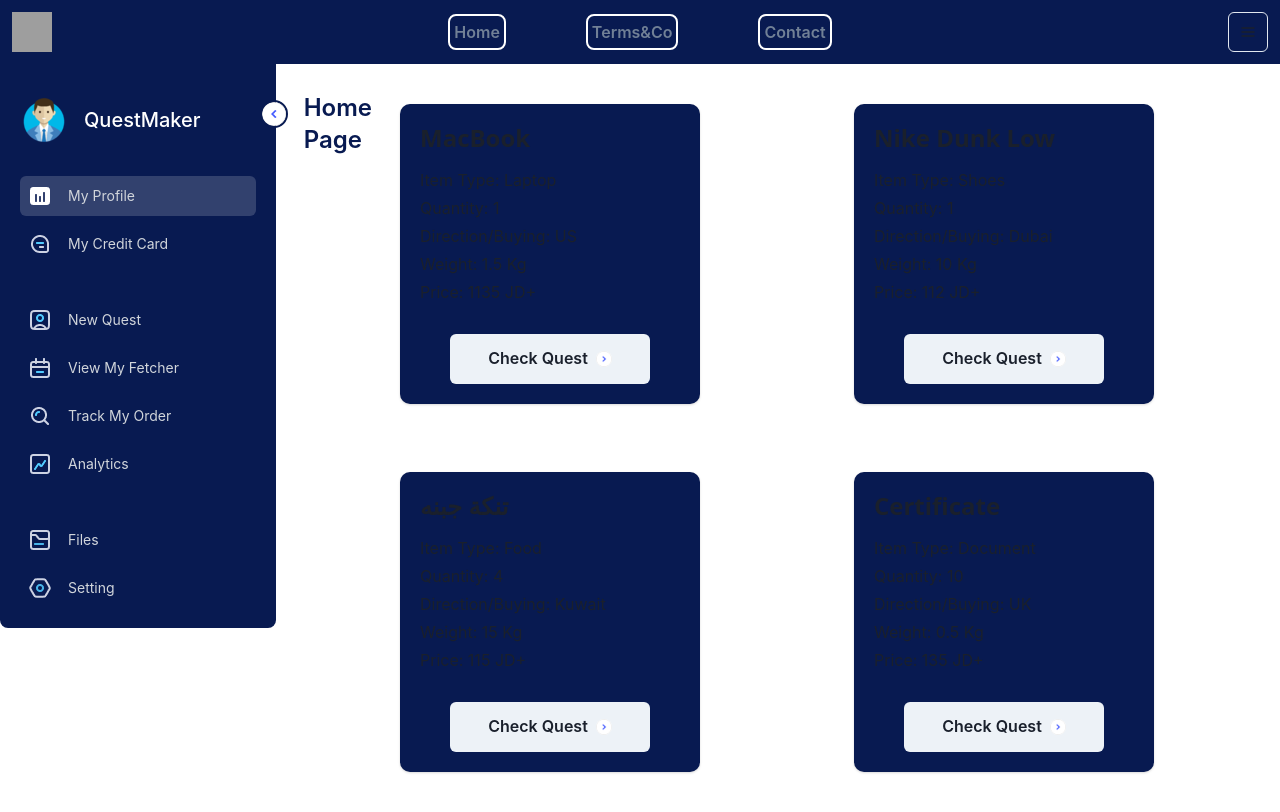
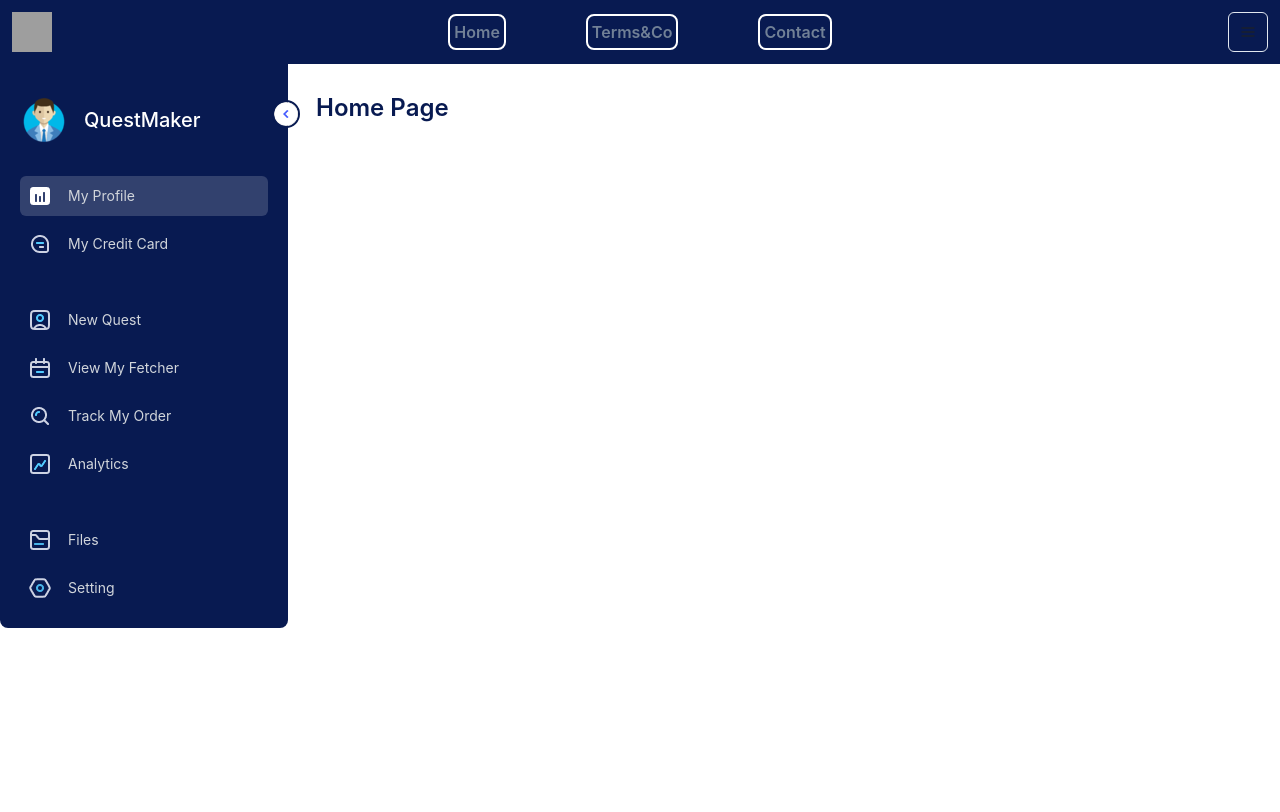
Before and after one commit to KareemLelo/FETCHER, a React (Vite) app: page / in a window 1280 px wide. Shown: the top 812 px of the page. Built offline with nearby package versions, Linux system fonts and the light colour scheme; grey boxes are pictures that could not be loaded.

Commit message:
A bit of changes for making the grid work good but needs more

```diff
--- a/src/App.tsx
+++ b/src/App.tsx
@@ -4,7 +4,6 @@
 
 import NavBar from "./Components/NavBar";
 import SideBar from "./Components/SideBar";
-import QuestCards from "./Components/QuestCards";
 import QuestGrid from "./Components/QuestGrid";
 
 function App() {
@@ -52,7 +51,7 @@
           }}
           templateColumns={{
             base: "1fr",
-            lg: "400px 1fr",
+            lg: "1fr lg",
           }}
         >
           <GridItem area={"nav"}>
@@ -64,7 +63,7 @@
             </GridItem>
           </Show>
           <GridItem area={"main"} backgroundColor={"white"}>
-            <QuestGrid />
+            {/* <QuestGrid /> */}
           </GridItem>
         </Grid>
       </div>
--- /dev/null
+++ b/src/Components/CreditCard.tsx
@@ -0,0 +1,5 @@
+const CreditCard = () => {
+  return <div>CreditCard</div>;
+};
+
+export default CreditCard;
--- a/src/Components/QuestGrid.tsx
+++ b/src/Components/QuestGrid.tsx
@@ -51,13 +51,19 @@
   ];
   return (
     <>
+      <div>
         <ul>
-        <SimpleGrid columns={{ sm: 1, md: 2, lg: 2 }} spacing={7}>
+          <SimpleGrid
+            className="flex justify-center"
+            columns={{ sm: 1, md: 2, lg: 3 }}
+            spacingX={40}
+          >
             {quests.map((quest) => (
               <QuestCards quests={quest} />
             ))}
           </SimpleGrid>
         </ul>
+      </div>
     </>
   );
 };
--- a/src/Components/SideBar.tsx
+++ b/src/Components/SideBar.tsx
@@ -18,7 +18,7 @@
   const hide = !open && "scale-0";
 
   return (
-    <div className="flex">
+    <div className={`${!open ? "w-min" : "w-90"} flex`}>
       <div
         className={` ${
           open ? "w-72" : "w-20 "
@@ -27,7 +27,7 @@
         <img
           src="./src/assets/Icons/control.png"
           className={`border-solid border-dark-purple absolute cursor-pointer rounded-full
-           -right-3 top-9 w-7 border-2  ${!open && "rotate-180"}`}
+           -right-3 top-9 w-7 border-2  ${!open && "rotate-180"} `}
           onClick={() => setOpen(!open)}
         />
         <div className={`flex gap-x-4 items-center `}>
```
Lines whose indentation alone changed are shown as unchanged.
